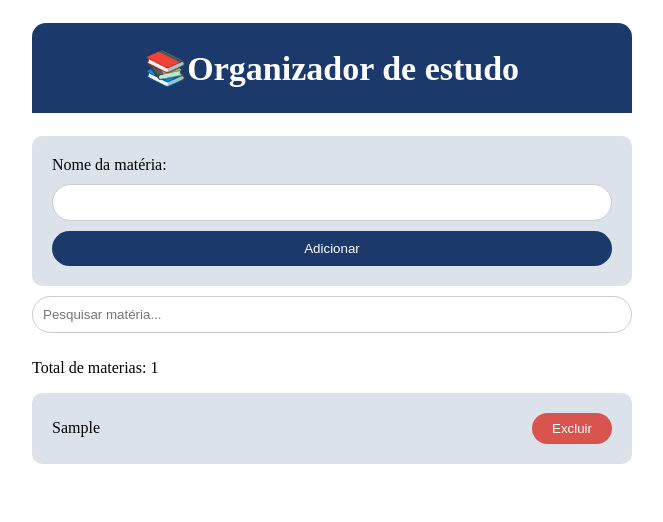
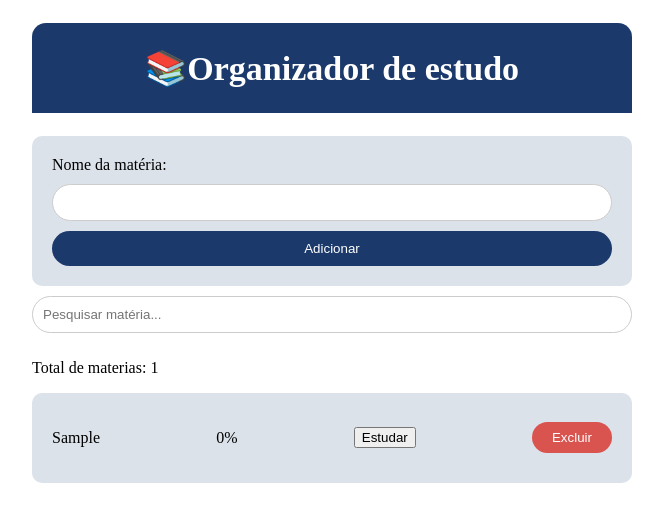
Before and after one commit to Saulorangel87/Organizador-de-estudo, a React (Vite) app: page / in a window 1280 px wide. Both pictures are taken after typing "Sample" into the empty fields and a click on the button "Adicionar". Shown: the top 522 px of the page, without its empty margins (308-971 px from the left). Built offline with nearby package versions, Linux system fonts and the light colour scheme.

Commit message:
feat: adicionar funcionalidade de estudo e progresso nas matérias

```diff
--- a/src/App.jsx
+++ b/src/App.jsx
@@ -27,7 +27,18 @@ export default function App() {
       <ListaMateria
         materias={materiasFiltradas}
         onExcluirMateria={excluirMateria}
+        onEstudarMateria={estudarMateria}
       />
     </div>
   );
+  function estudarMateria(id) {
+    setMaterias(
+      materias.map((materia) => {
+        if (materia.id === id) {
+          return { ...materia, sessoesEstudadas: materia.sessoesEstudadas + 1 };
+        }
+        return materia;
+      }),
+    );
+  }
 }
--- a/src/components/FormMateria.jsx
+++ b/src/components/FormMateria.jsx
@@ -8,7 +8,7 @@ export default function FormMateria({ setMaterias, materias }) {
       className={styles.formMateria}
       onSubmit={(e) => {
         e.preventDefault();
-        setMaterias([...materias,{id: new Date().getTime(), nome }]);
+        setMaterias([...materias,{id: new Date().getTime(), nome, sessoesEstudadas: 0, meta: 5 }]);
         setNome("");
       }}
     >
--- a/src/components/ListaMateria.jsx
+++ b/src/components/ListaMateria.jsx
@@ -1,14 +1,32 @@
 import styles from "./ListaMateria.module.css";
 
-export default function ListaMateria({ materias, onExcluirMateria }) {
+export default function ListaMateria({
+  materias,
+  onExcluirMateria,
+  onEstudarMateria,
+}) {
   return (
     <ul className={styles.listaMateria}>
-      {materias.map((materia) => (
-        <li className={styles.item} key={materia.id}>
-          {materia.nome}{" "}
-          <button className={styles.botaoExcluir} onClick={() => onExcluirMateria(materia.id)}>Excluir</button>
-        </li>
-      ))}
+      {materias.map((materia) => {
+        const progresso = (materia.sessoesEstudadas / materia.meta) * 100;
+        return (
+          <li className={styles.item} key={materia.id}>
+            {materia.nome} <p>{Math.round(progresso)}%</p>
+            <button
+              className={styles.botaoEstudar}
+              onClick={() => onEstudarMateria(materia.id)}
+            >
+              Estudar
+            </button>
+            <button
+              className={styles.botaoExcluir}
+              onClick={() => onExcluirMateria(materia.id)}
+            >
+              Excluir
+            </button>
+          </li>
+        );
+      })}
     </ul>
   );
 }
```
